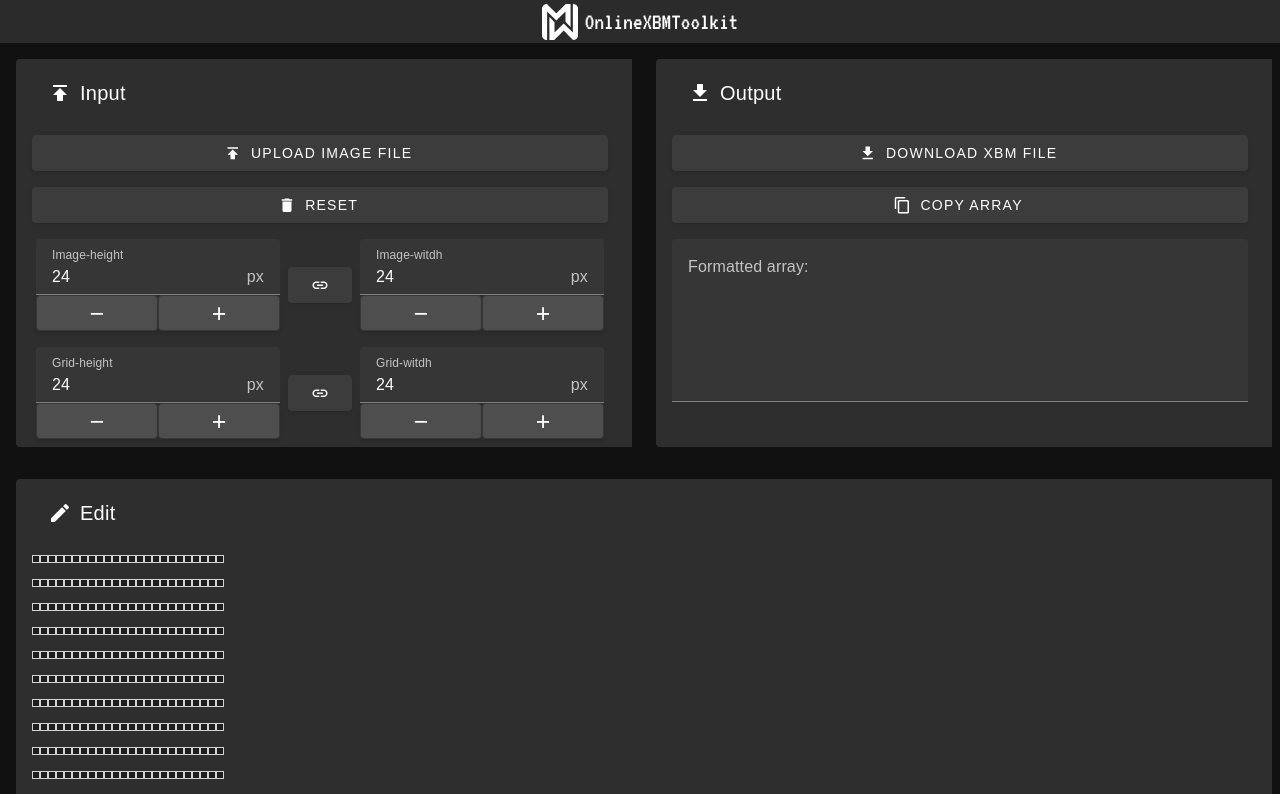
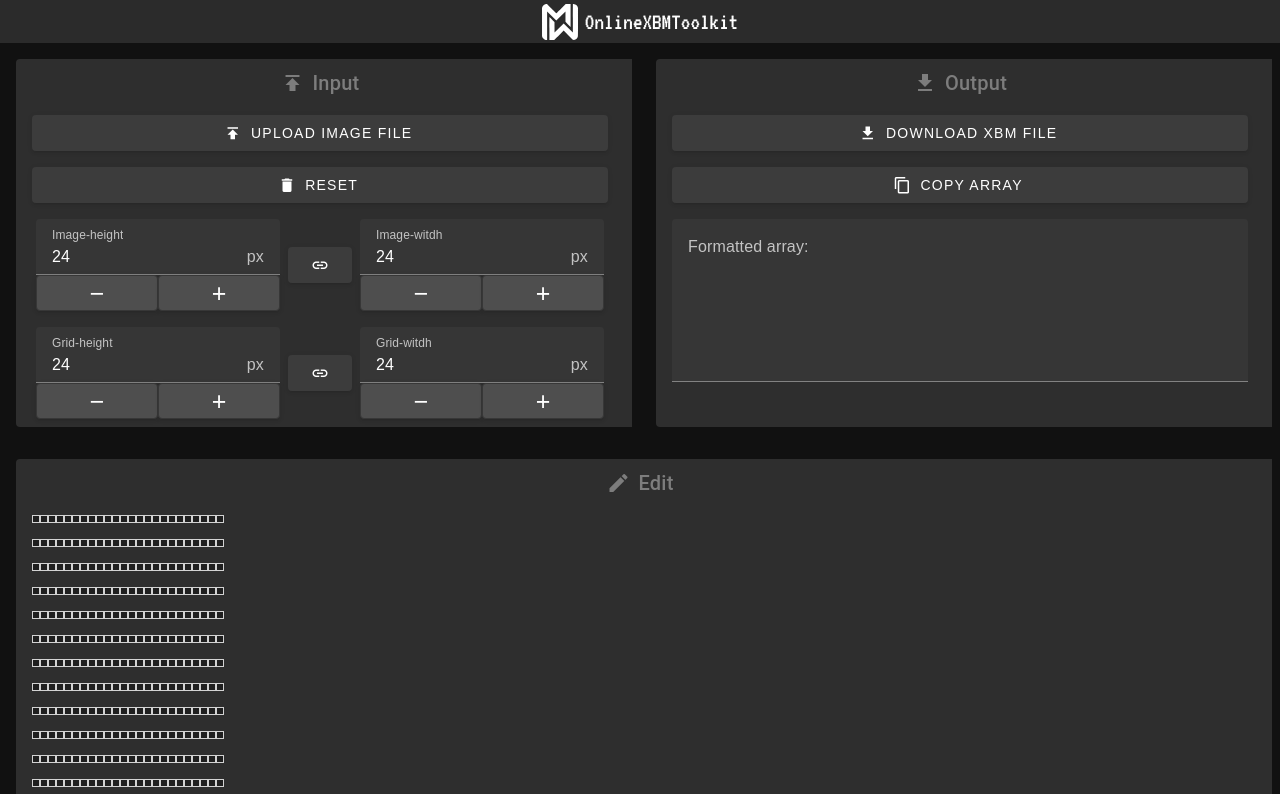
Before and after one commit to miwied/OnlineXBMToolkit, a Vue app in the folder OnlineXBMToolkit/: page / in a window 1280 px wide. Shown: the top 794 px of the page. Built offline with nearby package versions, Linux system fonts and the light colour scheme.

Commit message:
adjusted style of icon's and header

```diff
--- a/OnlineXBMToolkit/src/views/HomeView.vue
+++ b/OnlineXBMToolkit/src/views/HomeView.vue
@@ -1,7 +1,11 @@
 <template>
     <div class="xbm-tool-container">
         <div class="input-output-container">
-            <v-card prepend-icon="mdi-publish" title="Input" class="card-container" variant="tonal">
+            <v-card class="card-container" variant="tonal">
+                <div class="text-icon-container">
+                    <v-icon> {{ 'mdi-publish' }} </v-icon>
+                    <p class="text-h6">Input</p>
+                </div>
                 <v-file-input ref="fileInput" style="display: none;" @change="handleFileChange"
                     accept=".svg, .png, .jpg, .jpeg"></v-file-input>
                 <v-btn @click="handleUpload" prepend-icon="mdi-publish"> Upload image file </v-btn>
@@ -55,7 +59,11 @@
                 </div>
             </v-card>
 
-            <v-card prepend-icon="mdi-download" title="Output" class="card-container" variant="tonal">
+            <v-card class="card-container" variant="tonal">
+                <div class="text-icon-container">
+                    <v-icon> {{ 'mdi-download' }} </v-icon>
+                    <p class="text-h6">Output</p>
+                </div>
                 <v-btn @click="handleDownload" prepend-icon="mdi-download"> Download xbm file </v-btn>
                 <v-btn @click="copyText" prepend-icon="mdi-content-copy"> Copy array </v-btn>
                 <v-textarea class="pa-0" label="Formatted array:" v-model="outputArray"></v-textarea>
@@ -63,7 +71,11 @@
         </div>
     </div>
 
-    <v-card prepend-icon="mdi-pencil" title="Edit" class="card-container edit-card" variant="tonal">
+    <v-card class="card-container" variant="tonal">
+        <div class="text-icon-container">
+            <v-icon> {{ 'mdi-pencil' }} </v-icon>
+            <p class="text-h6">Edit</p>
+        </div>
         <xbmEditor ref="xbmEditor" class="xbm-tool" :xbmArray="xbmArray" :gridWidth="gridWidth" :gridHeight="gridHeight"
             @update-array="updateArray" />
         <div class="editor-buttons">
@@ -218,6 +230,18 @@ export default {
     flex-wrap: wrap;
 }
 
+.text-icon-container {
+    display: flex;
+    align-items: center;
+    color: rgb(107, 107, 107);
+    justify-content: center;
+}
+
+.text-icon-container>* {
+    margin-left: 0.25rem;
+    margin-right: 0.25rem;
+}
+
 .input-output-container {
     display: flex;
     flex-direction: row;
```
